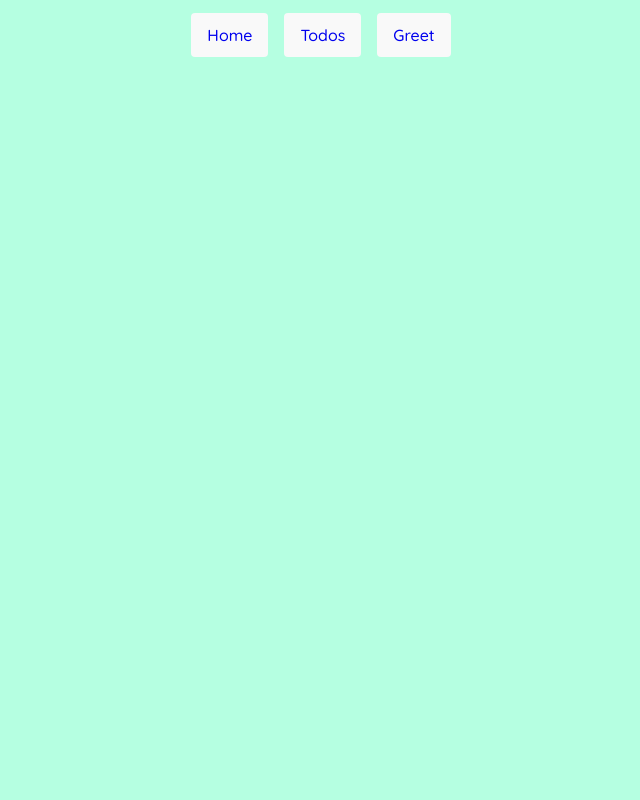
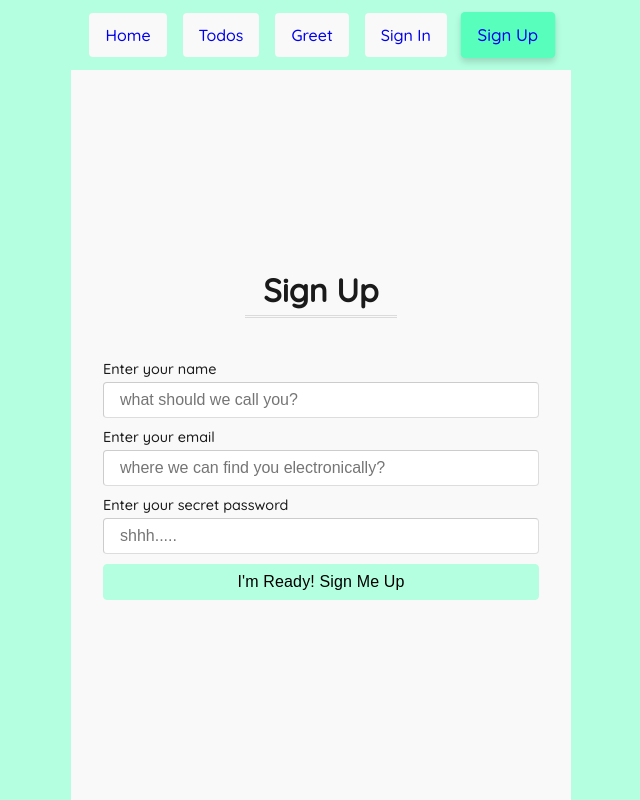
Before and after one commit to VidyaConsultancy/todoapp-react, a React (Create React App) app: page /sign-up in a window 1280 px wide. Before the commit this address had no page. Shown: the whole page, without its empty margins (319-959 px from the left). Built offline with nearby package versions, Linux system fonts and the light colour scheme.

Commit message:
axios | auth apis | todos create, read ops

```diff
--- a/package.json
+++ b/package.json
@@ -9,6 +9,7 @@
     "@testing-library/jest-dom": "^5.16.4",
     "@testing-library/react": "^13.3.0",
     "@testing-library/user-event": "^13.5.0",
+    "axios": "^0.27.2",
     "react": "^18.1.0",
     "react-dom": "^18.1.0",
     "react-router-dom": "^6.3.0",
--- a/src/components/app/App.jsx
+++ b/src/components/app/App.jsx
@@ -3,6 +3,8 @@ import { Todos } from "../todos/Todos";
 import { TodoEdit } from "../todos/components/todo-edit/TodoEdit";
 import { Greet } from "../greet/Greet";
 import { Navbar } from "../common/navbar/Navbar";
+import { SignIn } from "../sign-in/SignIn";
+import { SignUp } from "../sign-up/SignUp";
 import "./App.css";
 
 const App = () => {
@@ -16,6 +18,8 @@ const App = () => {
           <Route path="/todos" element={<Todos />} />
           <Route path="/todos/:id" element={<TodoEdit />} />
           <Route path="/greet" element={<Greet />} />
+          <Route path="/sign-in" element={<SignIn />} />
+          <Route path="/sign-up" element={<SignUp />} />
           <Route path="/" element={<h1>Base Route</h1>} />
         </Routes>
       </main>
--- a/src/components/common/navbar/Navbar.jsx
+++ b/src/components/common/navbar/Navbar.jsx
@@ -18,5 +18,15 @@ export const Navbar = () => (
         Greet
       </NavLink>
     </li>
+    <li className="navbar-item">
+      <NavLink className="navbar-link" to={"/sign-in"}>
+        Sign In
+      </NavLink>
+    </li>
+    <li className="navbar-item">
+      <NavLink className="navbar-link" to={"/sign-up"}>
+        Sign Up
+      </NavLink>
+    </li>
   </menu>
 );
--- /dev/null
+++ b/src/components/sign-in/SignIn.jsx
@@ -0,0 +1,88 @@
+import { useState } from "react";
+import axios from "axios";
+import { useNavigate } from "react-router-dom";
+import "./SignIn.css";
+
+export const SignIn = () => {
+  const navigate = useNavigate();
+  const [user, setUser] = useState({ email: "", password: "" });
+  const [formError, setFormError] = useState(false);
+
+  const handleOnChange = (e) => {
+    setUser({ ...user, [e.target.name]: e.target.value });
+  };
+
+  const handleUserLogin = (e) => {
+    e.preventDefault();
+    if (user.email.trim().length === 0 || user.password.trim().length === 0) {
+      setFormError(true);
+      return;
+    }
+    setFormError(false);
+    axios
+      .post("http://localhost:3001/api/login", user, {
+        headers: { "content-type": "application/json" },
+      })
+      .then((response) => {
+        if (response.data.success) {
+          setUser({ email: "", password: "" });
+          const token = response.data.data.token;
+          localStorage.setItem("accessToken", token);
+          localStorage.setItem("user", JSON.stringify(response.data.data.user))
+          sessionStorage.setItem("accessToken", token);
+          navigate("/todos");
+        }
+      })
+      .catch((error) => {
+        console.error(error.response.data.message);
+        setFormError(true);
+      });
+  };
+
+  return (
+    <div className="auth-container sign-in">
+      <form
+        className="auth-form sign-in-form spaced-form"
+        onSubmit={handleUserLogin}
+      >
+        <h1 className="text-center page-title">Sign In</h1>
+        <div className="input-group">
+          <label htmlFor="email">Enter your email</label>
+          <input
+            type="email"
+            name="email"
+            id="email"
+            placeholder="here goes your email"
+            className="input-control"
+            value={user.email}
+            onChange={handleOnChange}
+          />
+        </div>
+        <div className="input-group">
+          <label htmlFor="password">Enter your secret password</label>
+          <input
+            placeholder="shhh....."
+            type="password"
+            name="password"
+            id="password"
+            className="input-control"
+            value={user.password}
+            onChange={handleOnChange}
+          />
+        </div>
+        <div className="input-group">
+          <button type="submit" className="btn btn-primary">
+            Sign In
+          </button>
+        </div>
+      </form>
+      {formError ? (
+        <div className="alert alert-danger">
+          <p className="alert-message">
+            Invalid user details. Please verify once and resubmit.
+          </p>
+        </div>
+      ) : null}
+    </div>
+  );
+};
--- /dev/null
+++ b/src/components/sign-up/SignUp.jsx
@@ -0,0 +1,101 @@
+import { useState } from "react";
+import { useNavigate } from "react-router-dom";
+import axios from "axios";
+import "./SignUp.css";
+
+export const SignUp = () => {
+  const navigate = useNavigate();
+  const [user, setUser] = useState({ name: "", email: "", password: "" });
+  const [formError, setFormError] = useState(false);
+
+  const handleOnChange = (e) => {
+    setUser({ ...user, [e.target.name]: e.target.value });
+  };
+
+  const handleUserRegistration = (e) => {
+    e.preventDefault();
+    if (
+      user.name.trim().length === 0 ||
+      user.email.trim().length === 0 ||
+      user.password.trim().length === 0
+    ) {
+      setFormError(true);
+      return;
+    }
+    setFormError(false);
+    axios
+      .post("http://localhost:3001/api/users", user, {
+        headers: {
+          "content-type": "application/json",
+        },
+      })
+      .then((response) => {
+        if (response.data.success) {
+          setUser({ name: "", email: "", password: "" });
+          navigate("/sign-in");
+        }
+      })
+      .catch((error) => {
+        setFormError(true);
+      });
+  };
+
+  return (
+    <div className="sign-up auth-container">
+      <form
+        className="auth-form sign-up-form spaced-form"
+        onSubmit={handleUserRegistration}
+      >
+        <h1 className="text-center page-title">Sign Up</h1>
+        <div className="input-group">
+          <label htmlFor="email">Enter your name</label>
+          <input
+            type="text"
+            name="name"
+            id="name"
+            placeholder="what should we call you?"
+            className="input-control"
+            value={user.name}
+            onChange={handleOnChange}
+          />
+        </div>
+        <div className="input-group">
+          <label htmlFor="email">Enter your email</label>
+          <input
+            type="email"
+            name="email"
+            id="email"
+            placeholder="where we can find you electronically?"
+            className="input-control"
+            value={user.email}
+            onChange={handleOnChange}
+          />
+        </div>
+        <div className="input-group">
+          <label htmlFor="password">Enter your secret password</label>
+          <input
+            placeholder="shhh....."
+            type="password"
+            name="password"
+            id="password"
+            className="input-control"
+            value={user.password}
+            onChange={handleOnChange}
+          />
+        </div>
+        <div className="input-group">
+          <button type="submit" className="btn btn-primary">
+            I'm ready! Sign me Up
+          </button>
+        </div>
+      </form>
+      {formError ? (
+        <div className="alert alert-danger">
+          <p className="alert-message">
+            Invalid user details. Please verify once and resubmit.
+          </p>
+        </div>
+      ) : null}
+    </div>
+  );
+};
--- a/src/components/todos/Todos.css
+++ b/src/components/todos/Todos.css
@@ -7,14 +7,6 @@
   display: flex;
   flex-direction: column;
   gap: 14px;
-}
-.todos__title {
-  border-bottom: 3px double currentColor;
-}
-.todo-form {
-  display: flex;
-  flex-direction: column;
-  gap: 10px;
 }
 .todo-list {
   padding: 0;
--- a/src/components/todos/components/todo-list/TodoList.jsx
+++ b/src/components/todos/components/todo-list/TodoList.jsx
@@ -7,7 +7,7 @@ export const TodoList = ({ todos, handleTodoDelete }) => {
   return (
     <ul className="todo-list">
       {todos.map((todo) => (
-        <TodoItem todo={todo} key={todo.id} onTodoDelete={onTodoDelete} />
+        <TodoItem todo={todo} key={todo._id} onTodoDelete={onTodoDelete} />
       ))}
     </ul>
   );
--- a/src/index.css
+++ b/src/index.css
@@ -1,6 +1,8 @@
-@import url('https://fonts.googleapis.com/css2?family=Quicksand:wght@500&display=swap');
+@import url("https://fonts.googleapis.com/css2?family=Quicksand:wght@500&display=swap");
 
-*, *::after, *::before {
+*,
+*::after,
+*::before {
   box-sizing: border-box;
   margin: 0;
   padding: 0;
@@ -8,16 +10,16 @@
 
 body {
   margin: 0;
-  font-family: 'Quicksand', -apple-system, BlinkMacSystemFont, 'Segoe UI', 'Roboto', 'Oxygen',
-    'Ubuntu', 'Cantarell', 'Fira Sans', 'Droid Sans', 'Helvetica Neue',
-    sans-serif;
+  font-family: "Quicksand", -apple-system, BlinkMacSystemFont, "Segoe UI",
+    "Roboto", "Oxygen", "Ubuntu", "Cantarell", "Fira Sans", "Droid Sans",
+    "Helvetica Neue", sans-serif;
   -webkit-font-smoothing: antialiased;
   -moz-osx-font-smoothing: grayscale;
   color: #1a1a1a;
 }
 
 code {
-  font-family: source-code-pro, Menlo, Monaco, Consolas, 'Courier New',
+  font-family: source-code-pro, Menlo, Monaco, Consolas, "Courier New",
     monospace;
 }
 
@@ -34,8 +36,8 @@ code {
 }
 
 .btn-primary {
-  background-color: #B5FFE1;
-  border-color: #B5FFE1;
+  background-color: #b5ffe1;
+  border-color: #b5ffe1;
 }
 .btn-primary:hover {
   background-color: #58ffbc;
@@ -55,3 +57,50 @@ code {
 .input-group > label {
   font-size: 0.9rem;
 }
+.spaced-form {
+  display: flex;
+  flex-direction: column;
+  gap: 10px;
+}
+.page-title {
+  font-size: 2rem;
+  margin-bottom: 1em;
+  padding-bottom: 0.25em;
+  text-align: center;
+  position: relative;
+}
+.page-title::after {
+  content: "";
+  position: absolute;
+  display: block;
+  width: 35%;
+  left: 0;
+  right: 0;
+  bottom: 0;
+  margin-inline: auto;
+  height: 3px;
+  border-bottom: 3px double #dbdbdb;
+}
+.auth-container {
+  max-width: 500px;
+  width: 100%;
+  background-color: #f9f9f9;
+  padding: 1em 2em;
+  height: 100%;
+  display: flex;
+  align-items: center;
+}
+.auth-form {
+  flex: 1 1 auto;
+}
+.alert {
+  position: fixed;
+  z-index: 99;
+  top: 10%;
+  right: 20px;
+  padding: 1em 2em;
+  border-radius: 0.25em;
+}
+.alert.alert-danger {
+  background-color: rgba(255, 135, 135, 0.8);
+}
```
Also changed, not shown: src/components/todos/Todos.jsx (+41 -44 lines), src/components/sign-in/SignIn.css (added), src/components/sign-up/SignUp.css (added), 1 other file (tests, documents, lock files or other folders).
